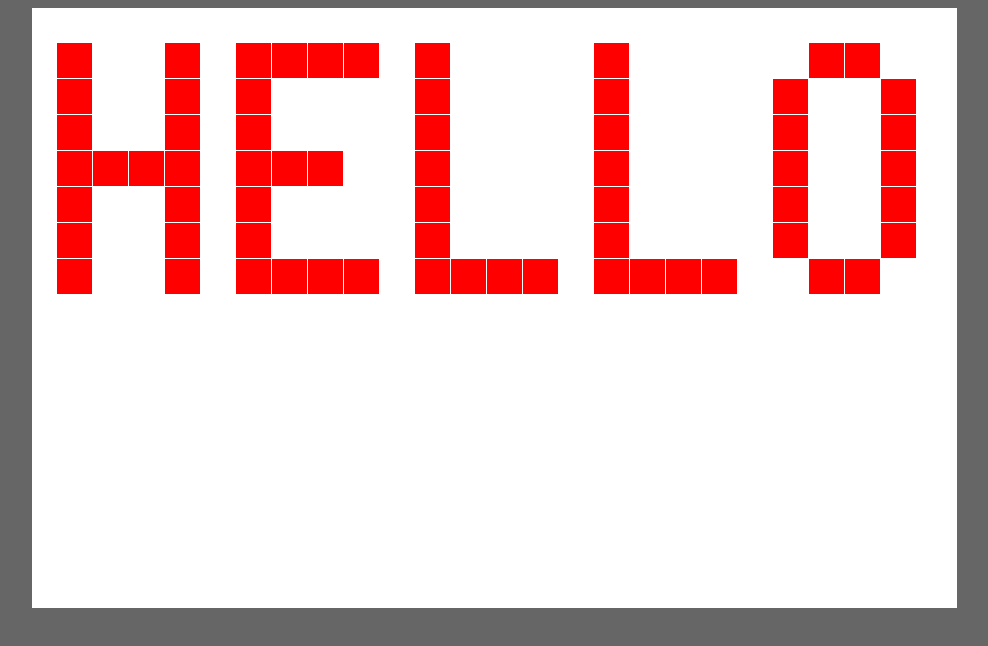
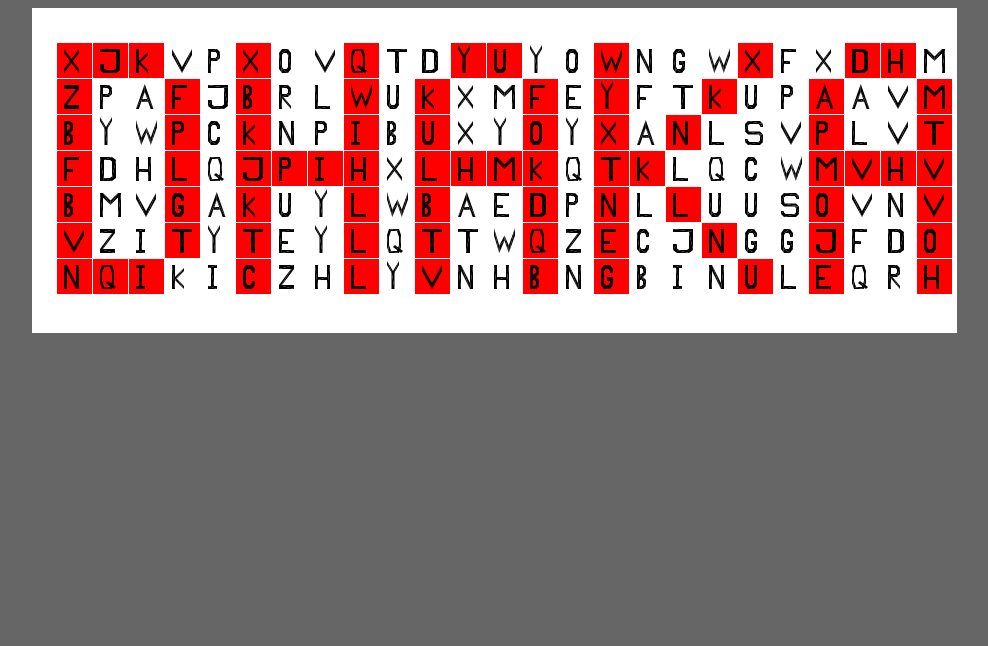
Before and after one commit to sabbir-hossain/cipher-text, a plain HTML site: page index.html in a window 1280 px wide. Shown: the whole page, without its empty margins (146-1134 px from the left). Drawn offline with Linux system fonts and the light colour scheme.

Commit message:
latest code

```diff
--- a/helper/share.js
+++ b/helper/share.js
@@ -267,24 +267,24 @@ function Config() {
     V: {
       ratio: 7,
       "co-ordinates": [
+        [ 0,  0,  0,  0,  0,  0,  0,  0, 0],
         [22,  0,  0,  0,  0,  0,  0,  0, 22],
         [ 0, 22,  0,  0,  0,  0,  0, 22,  0],
         [ 0,  0, 22,  0,  0,  0, 22,  0,  0],
         [ 0,  0,  0, 22,  0, 22,  0,  0,  0],
         [ 0,  0,  0,  0, 22,  0,  0,  0,  0],
-        [ 0,  0,  0,  0,  0,  0,  0,  0,  0],
         [ 0,  0,  0,  0,  0,  0,  0,  0,  0]
       ]
     },
     W: {
       ratio: 8,
       "co-ordinates": [
-        [23,  0,  0,  0,  0,  0,  0,  0,  0,  0, 23],
+        [ 0,  0,  0,  0,  0,  0,  0,  0,  0,  0,  0],
+        [23,  0, 23,  0,  0,  0,  0,  0, 23,  0, 23],
         [ 0, 23,  0, 23,  0,  0,  0, 23,  0, 23,  0],
         [ 0,  0, 23,  0, 23,  0, 23,  0, 23,  0,  0],
         [ 0,  0,  0, 23,  0, 23,  0, 23,  0,  0,  0],
         [ 0,  0,  0,  0, 23,  0, 23,  0,  0,  0,  0],
-        [ 0,  0,  0,  0,  0,  0,  0,  0,  0,  0,  0],
         [ 0,  0,  0,  0,  0,  0,  0,  0,  0,  0,  0]
       ]
     },
--- a/index.html
+++ b/index.html
@@ -19,7 +19,7 @@
       <input type="number" value="16" onchange="handleFontSize(this)" />
     </div> -->
 
-    <canvas id="myCanvas"  width="925" height="600"></canvas>
+    <canvas id="myCanvas"  width="925" height="325"></canvas>
 
     <script type="module" src="init.js"></script>
   </body>
--- a/init.js
+++ b/init.js
@@ -8,7 +8,7 @@ const canvasHeight = ctx.canvas.height;
 
 let backgroundFontSize = 35;
 
-generateBackground(ctx, "hello", canvasWidth, backgroundFontSize);
+generateBackground(ctx, "dhaka", canvasWidth, backgroundFontSize);
 
 const text = "One Day, God KRISHNA was returning to his kingdom. All of the villagers enlighten their homes and roads so that their GOD's Ratha Yatra would looked wonderful But some villagers made their homes and roads completely into darkness. Then LORD KRISHNA asked them why did they do that? They said that dear GOD your Ratha Yatra is already in enlighten, so we found out that if we would be into darkness, your Ratha Yatra will looked much more wonderful.I wish I would be like those villagers.";
 
--- a/lib/graphics.js
+++ b/lib/graphics.js
@@ -12,7 +12,8 @@ Graphics.prototype.circle = function circle(x, y, radius=5, color="black") {
 
 	this.ctx.beginPath();
 	this.ctx.fillStyle = color;
-	this.ctx.arc(x, this.cH - y, radius, startTheta, endTheta);
+	// this.ctx.arc(x, y, radius, startTheta, endTheta);
+	this.ctx.arc(x, this.startX - y, radius, startTheta, endTheta);
 	this.ctx.fill();
 	this.ctx.stroke();
 }
--- a/src/draw-char.js
+++ b/src/draw-char.js
@@ -1,6 +1,10 @@
 import Graphics from "../lib/graphics.js";
 import {config, allowedChatList} from "../helper/share.js"
 import data from "../data/index.js";
+
+Array.prototype.random = function() {
+  return this[Math.round( Math.random() * ( this.length - 1) )]
+}
 
 export function generateBackground(ctx, charList, maxWidth, fontSize, fontColor="red", positionX=25, positionY=25) {
   const graphics = new Graphics(ctx);
@@ -42,13 +46,23 @@ export function generateBackground(ctx, charList, maxWidth, fontSize, fontColor=
           fontColor = "#fff";
         } else {
           fontColor = "red";
+          // process_char(ctx, "F", "#000", fontSize - 10, positionX + 5, positionY)
+          // process_char(ctx, "F", "#000", fontSize - 10, positionX + 5, positionY + fontSize)
         }
 
         graphics.rect(positionX, positionY, fontSize, fontSize, fontColor);
 
+        if( dtx[a][b] !== 0 ) {
+          process_char(ctx, allowedChatList.random(), "#000", fontSize - 10, positionX + 7, positionY + fontSize-5)
+        } else {
+          process_char(ctx, allowedChatList.random(), "#000", fontSize - 10, positionX + 7, positionY + fontSize-5)
+        }
+
         positionX += (fontSize + 1);
         max_x = positionX + fontSize;
       }
+
+      process_char(ctx, allowedChatList.random(), "#000", fontSize - 10, positionX + 7, positionY + fontSize-5)
 
       positionY += (fontSize + 1);
       positionX =  init_x;
@@ -72,10 +86,7 @@ export function displayData(ctx, charList, maxWidth, fontSize=25, fontColor="bla
     //   positionX += fontSize;
     // } else
     if( allowedChatList.includes(charVal) ) {
-      const graphics = new Graphics(ctx, fontColor, positionX, positionY);
-      const pointList = data[charVal](fontSize);
-      draw_char(graphics, pointList);
-
+      process_char(ctx, charVal, fontColor, fontSize, positionX, positionY)
       const size = (fontSize * config[charVal].ratio / 10) + 10;
       positionX += size;
     }
@@ -87,6 +98,12 @@ export function displayData(ctx, charList, maxWidth, fontSize=25, fontColor="bla
   }
 }
 
+function process_char(ctx, charVal, fontColor, fontSize, positionX, positionY) {
+  const graphics = new Graphics(ctx, fontColor, positionX, positionY);
+  const pointList = data[charVal](fontSize);
+  draw_char(graphics, pointList);
+}
+
 function draw_char(graphics, pointList) {
   for(let key in pointList) {
     const { x1, y1, x2, y2, x3, y3 } = pointList[key];
```
